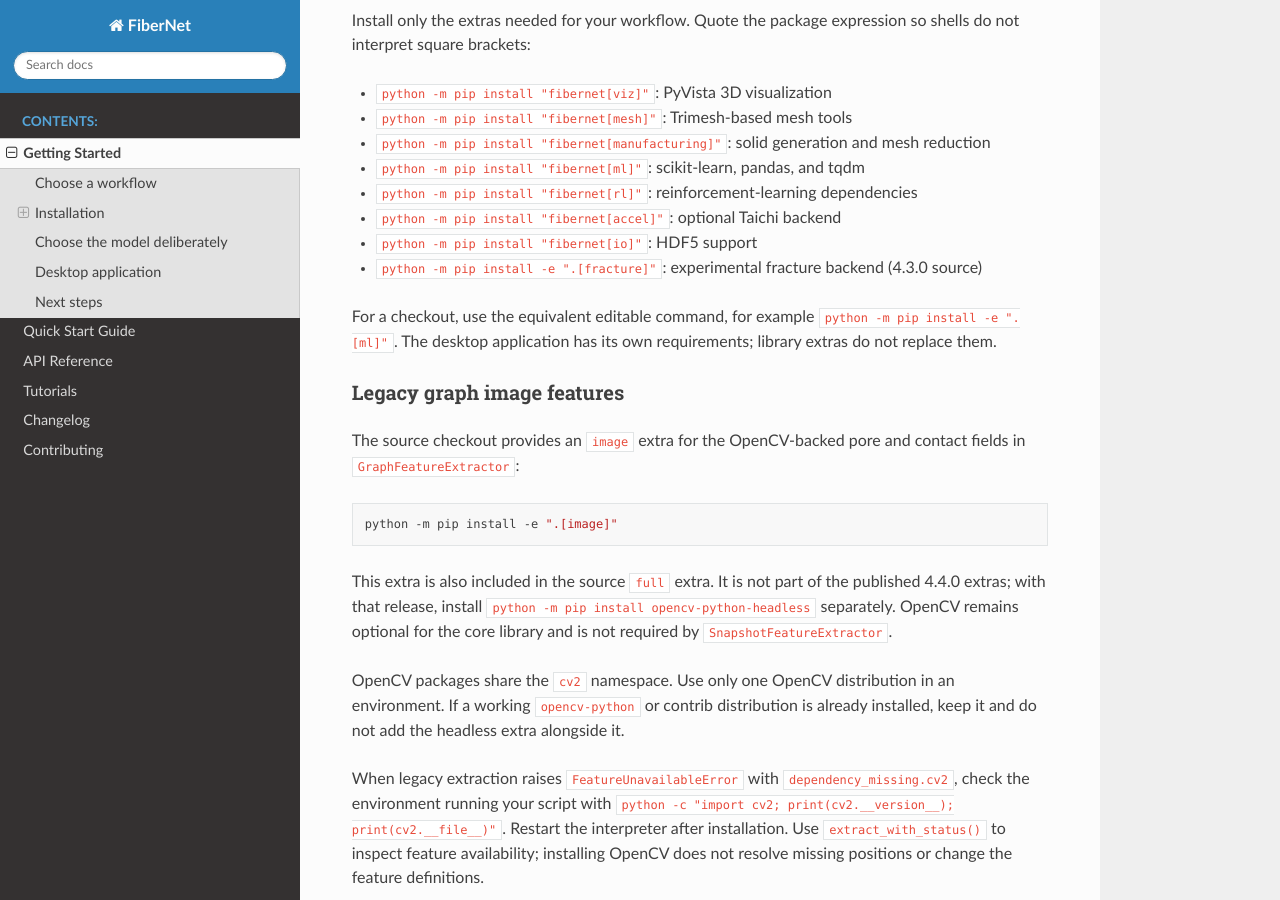
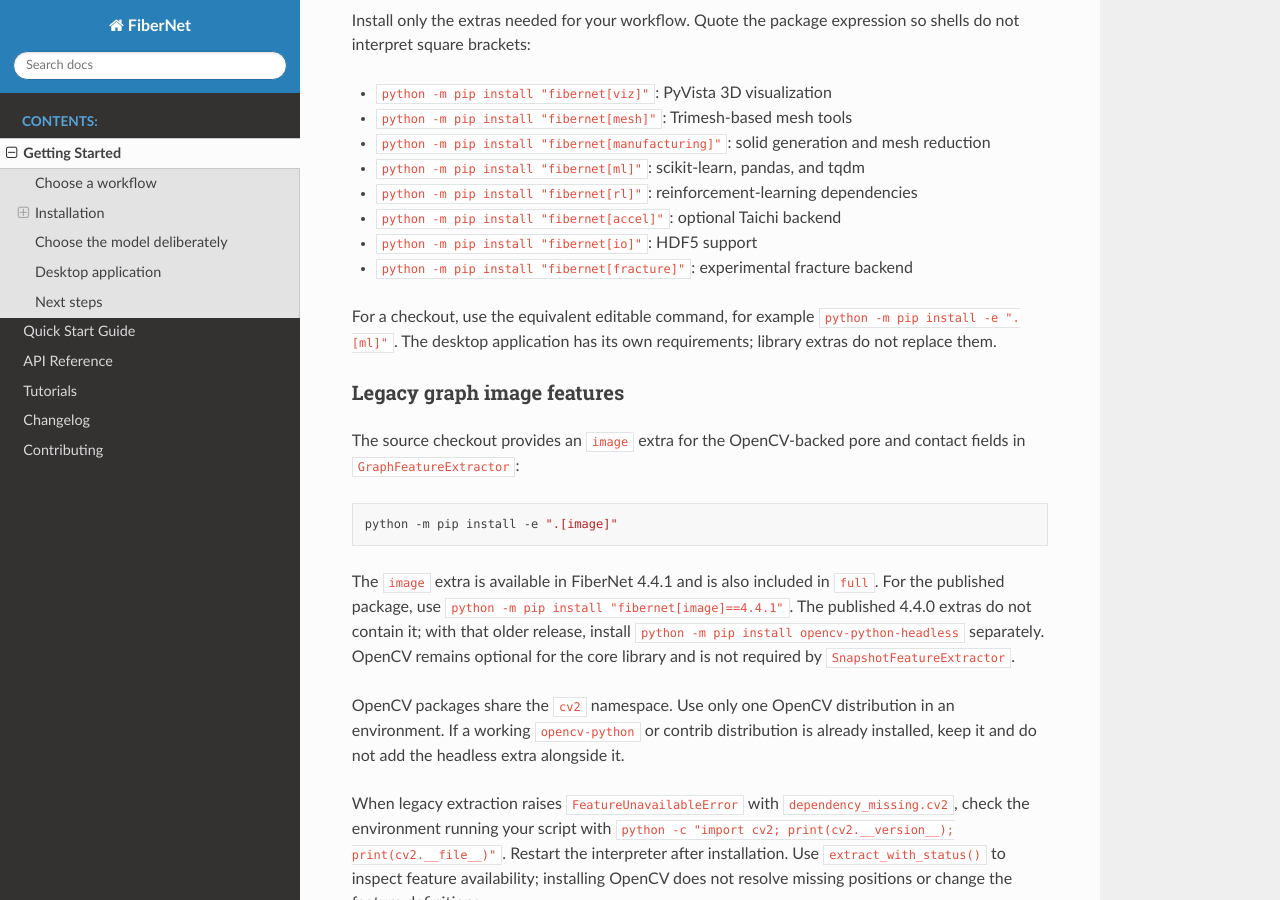
Before and after one commit to GellmanSparrowS/fibernet, a Sphinx documentation site: the page built from docs/getting_started.rst, in a window 1280 px wide and 900 px high, scrolled down 1034 px. Built offline with Sphinx 7.4.7 and the Read the Docs theme 3.1.0, drawn with Linux system fonts in a browser that asks for light colours.

Commit message:
Release FiberNet 4.4.1 core package (#178)
Publish the reviewed core 4.4.1 scope after #174–176 and existing post-4.4.0 main changes. Synchronize package version, exact native binding, release notes and install guidance. Independent exact-tree review, 8,755 local tests, isolated wheel/sdist and MCP acceptance, all 12 platform/Python checks, CPU training and main CI passed. Existing workflow gates the final main SHA and verifies unchanged uploaded hashes before reporting publication.

```diff
--- a/docs/getting_started.rst
+++ b/docs/getting_started.rst
@@ -57,7 +57,7 @@
 * ``python -m pip install "fibernet[rl]"``: reinforcement-learning dependencies
 * ``python -m pip install "fibernet[accel]"``: optional Taichi backend
 * ``python -m pip install "fibernet[io]"``: HDF5 support
-* ``python -m pip install -e ".[fracture]"``: experimental fracture backend (4.3.0 source)
+* ``python -m pip install "fibernet[fracture]"``: experimental fracture backend
 
 For a checkout, use the equivalent editable command, for example
 ``python -m pip install -e ".[ml]"``. The desktop application has its own
@@ -73,8 +73,10 @@
 
    python -m pip install -e ".[image]"
 
-This extra is also included in the source ``full`` extra. It is not part of
-the published 4.4.0 extras; with that release, install
+The ``image`` extra is available in FiberNet 4.4.1 and is also included in
+``full``. For the published package, use
+``python -m pip install "fibernet[image]==4.4.1"``. The published 4.4.0 extras
+do not contain it; with that older release, install
 ``python -m pip install opencv-python-headless`` separately. OpenCV remains
 optional for the core library and is not required by ``SnapshotFeatureExtractor``.
 
--- a/fibernet/version.py
+++ b/fibernet/version.py
@@ -2,7 +2,7 @@
 FiberNet Version Information
 """
 
-__version__ = "4.4.0"
+__version__ = "4.4.1"
 __author__ = "Yunhao Yang"
 __email__ = ""
 __license__ = "MIT"
--- a/pyproject.toml
+++ b/pyproject.toml
@@ -4,7 +4,7 @@
 
 [project]
 name = "fibernet"
-version = "4.4.0"
+version = "4.4.1"
 description = "A comprehensive fiber network generation, simulation, and ML toolkit for materials science research"
 readme = "PYPI_README.md"
 license = {text = "MIT"}
```
Also changed, not shown: CHANGELOG.md (+6 -0 lines), PYPI_README.md (+5 -5 lines), README.md (+8 -8 lines), README_CN.md (+4 -4 lines), docs/RELEASE_4_4_1.md (added, +53 -0 lines), adapters/mcp/README.md, code_registry.json, 4 other files.
